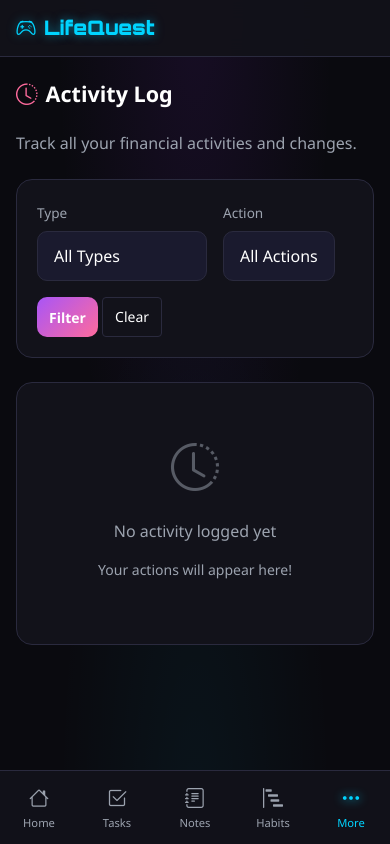
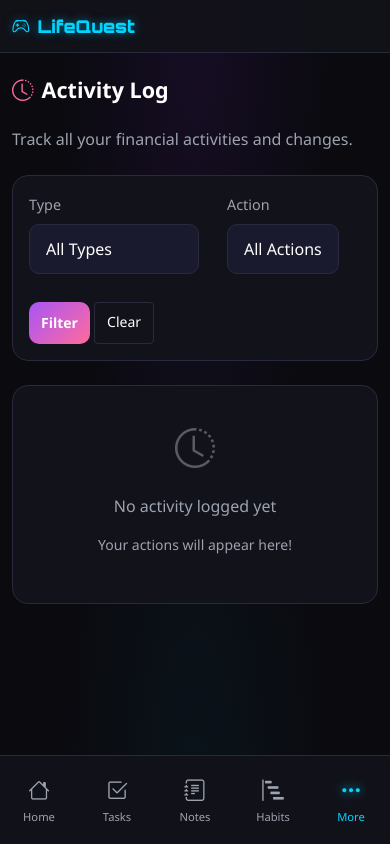
Before and after one commit to jayson-axia/budget, a Flask app: page /activity in a window 390 px wide. Run offline with Flask 3, Linux system fonts and the light colour scheme; the visitor is signed in with stand-in values (Sample User, id 1); data that the repository does not hold is empty.

Commit message:
Enhance mobile responsiveness with better phone sizing
- Increase touch targets: 46px buttons, 48px form inputs
- Improve text sizing: 1.4rem stat values, 1.5rem headers
- Optimize spacing: better container padding and card spacing
- Enhance table-to-card transformation with improved layout
- Limit chart height to 250px on mobile
- Enlarge bottom nav icons to 1.35rem for easier tapping
- Add extra small phone optimizations (≤375px)
- Prevent iOS zoom with 16px font on form inputs

Co-Authored-By: Claude Sonnet 4.5 <noreply@anthropic.com>

```diff
--- a/templates/base.html
+++ b/templates/base.html
@@ -573,14 +573,40 @@
 
         /* Mobile Responsive */
         @media (max-width: 767px) {
-            .stat-box h3 {
-                font-size: 1.25rem;
+            /* Container spacing */
+            .container {
+                padding-left: 0.75rem;
+                padding-right: 0.75rem;
+                max-width: 100%;
             }
 
+            main.container {
+                padding-top: 1rem;
+                padding-bottom: 1rem;
+            }
+
+            /* Stat boxes - better sizing for mobile */
+            .stat-box {
+                padding: 1rem;
+            }
+
+            .stat-box h3 {
+                font-size: 1.4rem;
+            }
+
+            .stat-label {
+                font-size: 0.8rem;
+            }
+
+            /* Page headers */
             .page-header-flex {
                 flex-direction: column;
                 align-items: flex-start !important;
                 gap: 0.75rem;
+            }
+
+            .page-header-flex h1 {
+                font-size: 1.5rem;
             }
 
             .page-header-flex .d-flex {
@@ -591,29 +617,77 @@
                 flex: 1;
             }
 
+            /* Buttons - larger touch targets */
             .btn {
-                min-height: 44px;
+                min-height: 46px;
+                font-size: 0.95rem;
+                padding: 0.625rem 1rem;
             }
 
             .btn-sm {
-                min-height: 40px;
-                min-width: 40px;
+                min-height: 42px;
+                min-width: 42px;
                 padding: 0.5rem 0.75rem;
+                font-size: 0.875rem;
             }
 
+            .btn-lg {
+                min-height: 52px;
+                font-size: 1.1rem;
+            }
+
+            /* Forms - prevent iOS zoom and better spacing */
             .form-control, .form-select {
                 min-height: 48px;
                 font-size: 16px;
+                padding: 0.75rem 1rem;
+            }
+
+            .form-label {
+                font-size: 0.9rem;
+                margin-bottom: 0.5rem;
+            }
+
+            .input-group-text {
+                font-size: 16px;
+                padding: 0.75rem 1rem;
+            }
+
+            .mb-3 {
+                margin-bottom: 1rem !important;
+            }
+
+            /* Cards */
+            .game-card {
+                margin-bottom: 1rem;
+            }
+
+            .game-card-body {
+                padding: 1rem;
+            }
+
+            .game-card-header {
+                padding: 0.875rem 1rem;
+                font-size: 1rem;
+            }
+
+            /* Tables to cards */
+            .table-mobile-cards {
+                display: block;
             }
 
             .table-mobile-cards thead {
                 display: none;
             }
 
+            .table-mobile-cards tbody {
+                display: block;
+            }
+
             .table-mobile-cards tbody tr {
                 display: block;
                 padding: 1rem;
-                margin-bottom: 0.5rem;
+                margin-bottom: 0.75rem;
                 border: 1px solid var(--border-color);
                 border-radius: 12px;
                 background: var(--bg-card);
@@ -623,8 +697,9 @@
                 display: flex;
                 justify-content: space-between;
                 align-items: center;
-                padding: 0.375rem 0;
+                padding: 0.5rem 0;
                 border-bottom: none;
+                font-size: 0.95rem;
             }
 
             .table-mobile-cards tbody td::before {
@@ -635,38 +710,160 @@
                 letter-spacing: 0.5px;
                 font-weight: 600;
                 margin-right: 1rem;
+                flex-shrink: 0;
             }
 
             .table-mobile-cards tbody td:last-child {
                 justify-content: flex-end;
-                padding-top: 0.5rem;
-                margin-top: 0.25rem;
+                padding-top: 0.75rem;
+                margin-top: 0.5rem;
                 border-top: 1px solid var(--border-color);
             }
 
+            /* Flash messages */
             .flash-messages {
                 left: 10px;
                 right: 10px;
+                top: 60px;
                 max-width: none;
             }
 
-            .container {
-                padding-left: 1rem;
-                padding-right: 1rem;
+            .alert {
+                font-size: 0.95rem;
+                padding: 0.875rem 1rem;
+            }
+
+            /* Charts */
+            canvas {
+                max-height: 250px !important;
+            }
+
+            /* Empty states */
+            .empty-state {
+                padding: 2rem 1rem;
+            }
+
+            .empty-state i {
+                font-size: 2.5rem;
+            }
+
+            /* Grid spacing */
+            .row.g-3 {
+                gap: 0.75rem !important;
+            }
+
+            .col-12 {
+                margin-bottom: 0;
+            }
+
+            /* Navbar brand */
+            .navbar-brand {
+                font-size: 1.1rem;
+            }
+
+            /* Bottom nav improvements */
+            .bottom-nav {
+                padding: 0.5rem 0;
+            }
+
+            .bottom-nav a {
+                padding: 0.625rem 0.25rem;
+                font-size: 0.7rem;
+            }
+
+            .bottom-nav i {
+                font-size: 1.35rem;
+                margin-bottom: 3px;
+            }
+
+            /* Mobile more menu */
+            .mobile-more-panel {
+                padding: 1.25rem;
+            }
+
+            .mobile-more-links a {
+                padding: 1rem 0.75rem;
+                font-size: 1.05rem;
+            }
+
+            .mobile-more-links a i {
+                font-size: 1.35rem;
+            }
+
+            /* Dropdowns */
+            .dropdown-menu {
+                font-size: 0.95rem;
+            }
+
+            .dropdown-item {
+                padding: 0.625rem 1rem;
+            }
+
+            /* Badges and pills */
+            .badge {
+                font-size: 0.85rem;
+                padding: 0.4rem 0.7rem;
+            }
+
+            .category-pill {
+                font-size: 0.85rem;
+                padding: 0.4rem 0.7rem;
+            }
+
+            /* XP Bar */
+            .xp-bar-container {
+                padding: 0.875rem 1rem;
+            }
+
+            .xp-bar {
+                height: 10px;
+            }
+
+            /* Level badge */
+            .level-badge {
+                font-size: 0.7rem;
+                padding: 0.3rem 0.65rem;
             }
         }
 
+        /* Extra small phones */
         @media (max-width: 375px) {
+            .container {
+                padding-left: 0.5rem;
+                padding-right: 0.5rem;
+            }
+
+            .stat-box {
+                padding: 0.875rem;
+            }
+
             .stat-box h3 {
-                font-size: 1.1rem;
+                font-size: 1.25rem;
             }
 
             .stat-label {
-                font-size: 0.7rem;
+                font-size: 0.75rem;
             }
 
-            .stat-box {
-                padding: 1rem;
+            .page-header-flex h1 {
+                font-size: 1.35rem;
+            }
+
+            .btn {
+                font-size: 0.9rem;
+            }
+
+            .game-card-body {
+                padding: 0.875rem;
+            }
+
+            .table-mobile-cards tbody tr {
+                padding: 0.875rem;
+            }
+
+            .mobile-more-links a {
+                padding: 0.875rem 0.5rem;
+                font-size: 1rem;
             }
         }
     </style>
```
